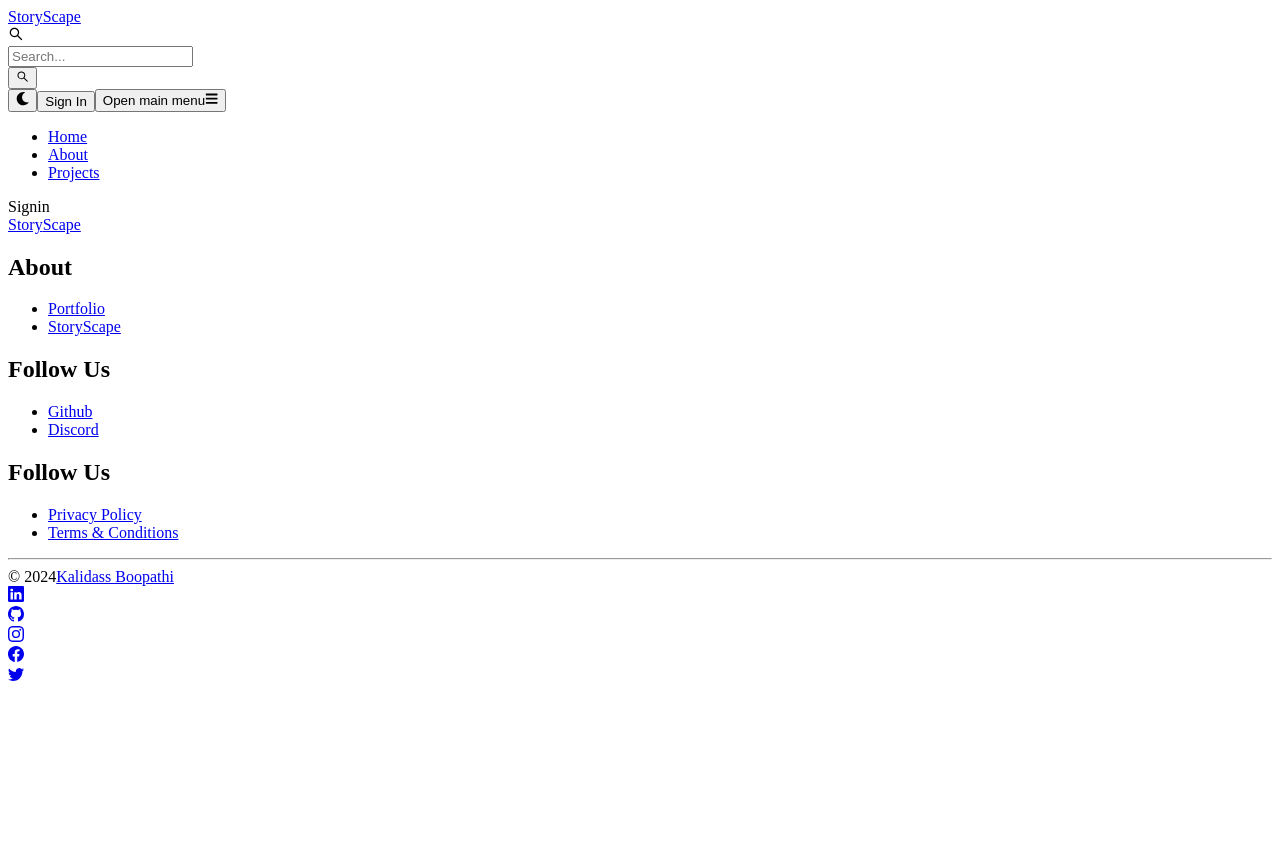
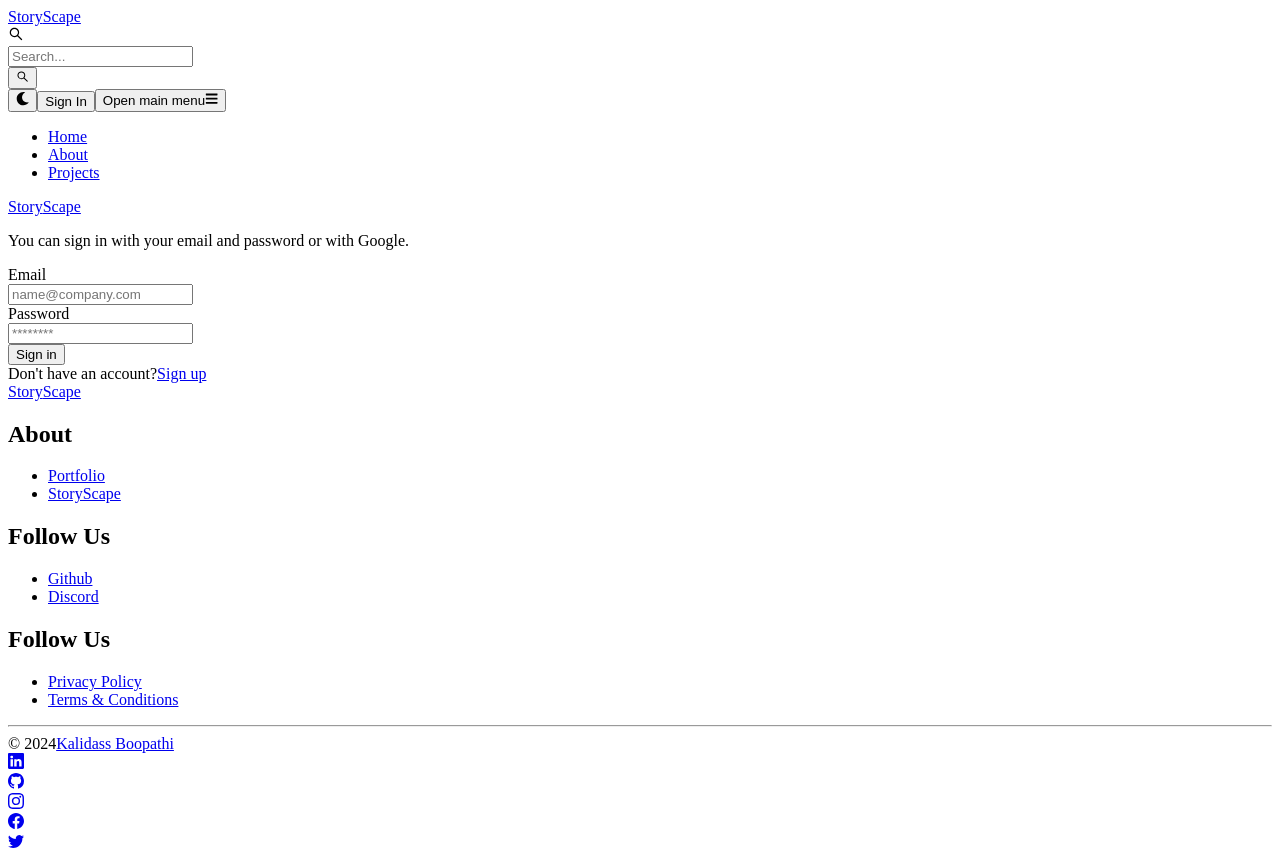
Before and after one commit to kalidass021/story-scape-v1, a React (Create React App) app in the folder frontend/: page /signin in a window 1280 px wide. Before the commit the page ends 800 px from the top, so only its background shows below. Built offline with nearby package versions, Linux system fonts and the light colour scheme.

Commit message:
complete sign in page functionality

```diff
--- a/frontend/src/pages/Signin.js
+++ b/frontend/src/pages/Signin.js
@@ -1,9 +1,124 @@
-import React from 'react'
+import { useState } from 'react';
+import { Alert, Button, Label, Spinner, TextInput } from 'flowbite-react';
+import { Link, useNavigate } from 'react-router-dom';
 
 const Signin = () => {
+  const [formData, setFormData] = useState({});
+  const [errorMessage, setErrorMessage] = useState(null);
+  const [loading, setLoading] = useState(false);
+  const navigate = useNavigate();
+  // getting the data from the form
+  const handleChange = (e) => {
+    setFormData({ ...formData, [e.target.id]: e.target.value.trim() });
+  };
+  // submit the form data
+  const handleSubmit = async (e) => {
+    // prevent the page from reloading
+    e.preventDefault();
+    if (
+      !formData.email ||
+      !formData.password
+    ) {
+      return setErrorMessage('Please fill out all fields.');
+    }
+
+    try {
+      setLoading(true);
+      // clear the previous err msg
+      setErrorMessage(null);
+      const res = await fetch('http://localhost:5000/api/auth/signin', {
+        method: 'POST',
+        headers: { 'Content-Type': 'application/json' },
+        body: JSON.stringify(formData),
+      });
+      const data = await res.json();
+      // setLoading(false);
+      if (res.ok) {
+        navigate('/');
+      }
+
+      // if data.success === false
+      if (!data.success) {
+        return setErrorMessage(data.message);
+      }
+    } catch (err) {
+      console.error(`Error while sign in request ${err}`);
+      setErrorMessage(err.message);
+    } finally {
+      setLoading(false);
+    }
+  };
+
   return (
-    <div>Signin</div>
-  )
-}
+    <div className='min-h-screen mt-20'>
+      <div className='flex p-3 max-w-3xl mx-auto flex-col md:flex-row md:items-center gap-5'>
+        {/* left*/}
+        <div className='flex-1'>
+          <Link
+            to='/'
+            className='whitespace-nowrap font-bold dark:text-white text-4xl'
+          >
+            <span className='px-1 py-1 bg-gradient-to-r from-indigo-500 via-purple-500 to-pink-500 rounded-lg text-white'>
+              Story
+            </span>
+            Scape
+          </Link>
+          <p className='text-sm mt-5'>
+            You can sign in with your email and password or with Google.
+          </p>
+        </div>
+        {/* right */}
+        <div className='flex-1'>
+          <form className='flex flex-col gap-4' onSubmit={handleSubmit}>
+            <div>
+              <Label value='Email' />
+              <TextInput
+                type='email'
+                placeholder='name@company.com'
+                id='email'
+                onChange={handleChange}
+              />
+            </div>
+            <div>
+              <Label value='Password' />
+              <TextInput
+                type='password'
+                placeholder='********'
+                id='password'
+                onChange={handleChange}
+              />
+            </div>
+            <Button
+              gradientDuoTone='purpleToPink'
+              type='submit'
+              disabled={loading}
+            >
+              {loading ? (
+                <>
+                  <Spinner size='sm' />
+                  <span className='pl-3'>Loading...</span>
+                </>
+              ) : (
+                'Sign in'
+              )}
+            </Button>
+          </form>
+          <div className='flex gap-2 text-sm mt-5'>
+            <span>Don't have an account?</span>
+            <Link to='/signup' className='text-blue-500'>
+              Sign up
+            </Link>
+          </div>
+          {/* form validation error message */}
+          {errorMessage && (
+            <Alert className='mt-5' color='failure'>
+              {errorMessage}
+            </Alert>
+          )}
+        </div>
+      </div>
+    </div>
+  );
+};
 
 export default Signin;
--- a/frontend/src/pages/Signup.js
+++ b/frontend/src/pages/Signup.js
@@ -129,7 +129,7 @@
           <div className='flex gap-2 text-sm mt-5'>
             <span>Have an account?</span>
             <Link to='/signin' className='text-blue-500'>
-              Sign In
+              Sign in
             </Link>
           </div>
           {/* form validation error message */}
```
